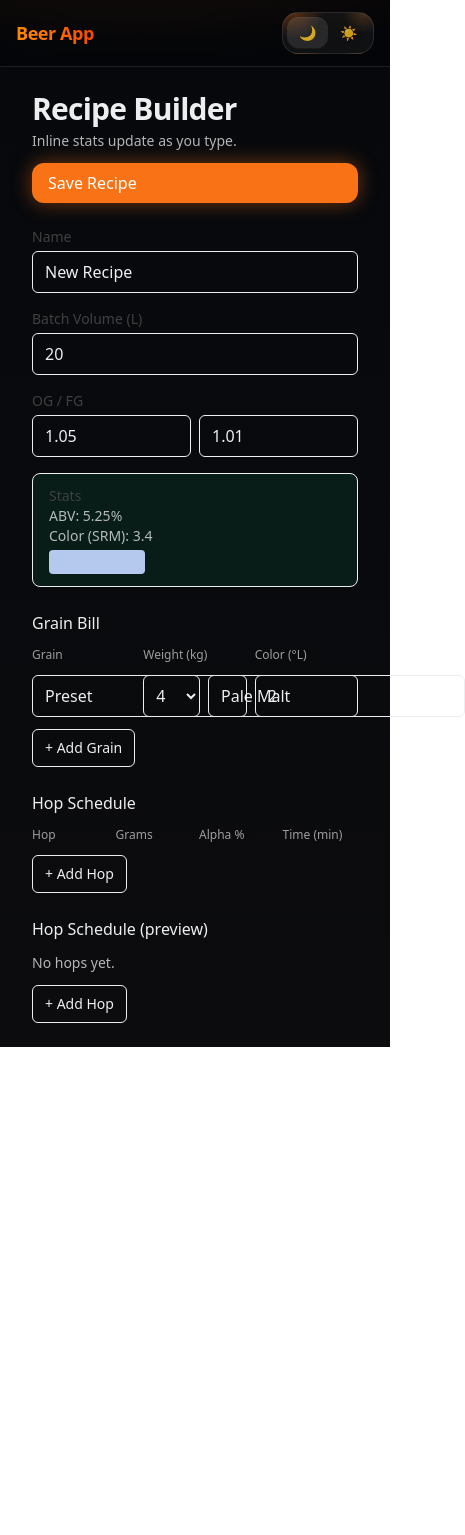
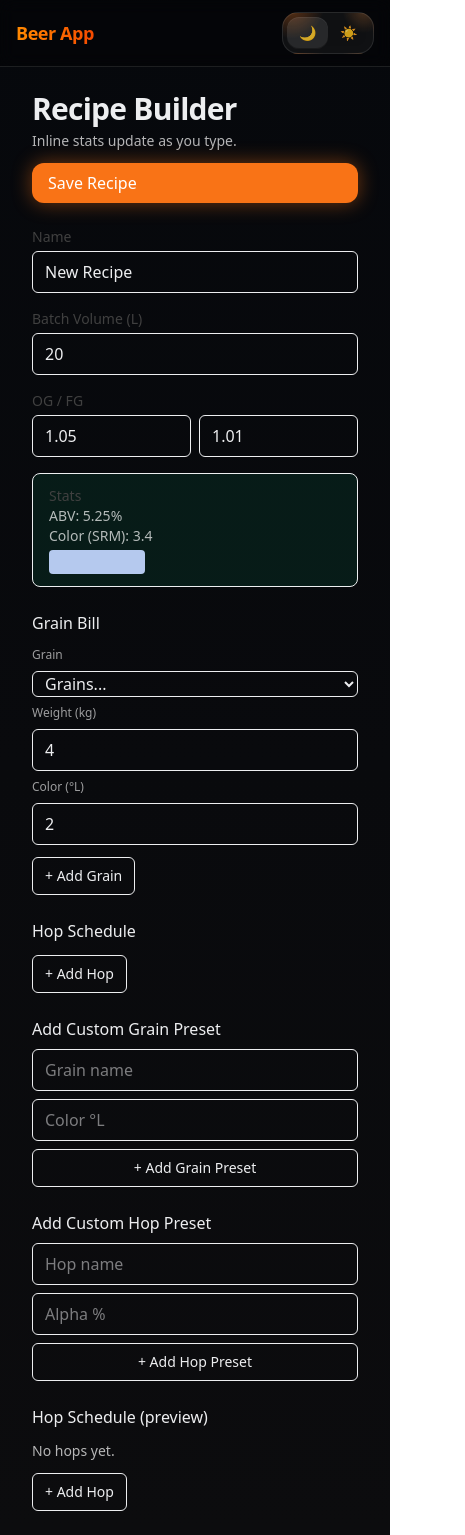
Before and after one commit to AngelsOB/BrewTool, a React (Vite) app: page /recipes in a window 390 px wide. Shown: the whole page, 465 px wide, since content can reach past the window. Before the commit the page ends 1047 px from the top, so only its background shows below. Built offline with nearby package versions, Linux system fonts and the light colour scheme.

Commit message:
fix(builder): mobile labels + responsive grids to prevent overlap

```diff
--- a/src/pages/RecipeBuilder.tsx
+++ b/src/pages/RecipeBuilder.tsx
@@ -10,7 +10,12 @@ import {
   srmMoreyFromMcu,
   srmToHex,
 } from "../utils/calculations";
-import { GRAIN_PRESETS, HOP_PRESETS } from "../utils/presets";
+import {
+  addCustomGrain,
+  addCustomHop,
+  getGrainPresets,
+  getHopPresets,
+} from "../utils/presets";
 
 export default function RecipeBuilder() {
   const upsert = useRecipeStore((s) => s.upsert);
@@ -124,45 +129,43 @@ export default function RecipeBuilder() {
 
       <section className="space-y-3">
         <div className="font-medium">Grain Bill</div>
-        <div className="grid grid-cols-3 gap-2 text-xs text-white/60">
+        <div className="hidden sm:grid grid-cols-3 gap-2 text-xs text-white/60">
           <div>Grain</div>
           <div>Weight (kg)</div>
           <div>Color (°L)</div>
         </div>
         {grains.map((g, i) => (
-          <div key={g.id} className="grid grid-cols-3 gap-2">
-            <div className="flex gap-2">
+          <div key={g.id} className="grid grid-cols-1 sm:grid-cols-3 gap-2">
+            <div className="text-xs text-white/60 sm:hidden">Grain</div>
+            <div className="flex gap-2 min-w-0">
               <select
-                className="rounded-md border px-2"
+                className="w-full rounded-md border px-2"
                 onChange={(e) => {
-                  const preset = GRAIN_PRESETS.find((p) => p.name === e.target.value);
+                  const preset = getGrainPresets().find(
+                    (p) => p.name === e.target.value
+                  );
                   if (!preset) return;
                   const c = [...grains];
-                  c[i] = { ...g, name: preset.name, colorLovibond: preset.colorLovibond };
+                  c[i] = {
+                    ...g,
+                    name: preset.name,
+                    colorLovibond: preset.colorLovibond,
+                  };
                   setGrains(c);
                 }}
                 defaultValue=""
               >
                 <option value="" disabled>
-                  Preset
+                  Grains...
                 </option>
-                {GRAIN_PRESETS.map((p) => (
+                {getGrainPresets().map((p) => (
                   <option key={p.name} value={p.name}>
                     {p.name}
                   </option>
                 ))}
               </select>
-              <input
-                className="rounded-md border px-3 py-2 flex-1"
-                placeholder="Custom name"
-                value={g.name}
-                onChange={(e) => {
-                  const c = [...grains];
-                  c[i] = { ...g, name: e.target.value };
-                  setGrains(c);
-                }}
-              />
             </div>
+            <div className="text-xs text-white/60 sm:hidden">Weight (kg)</div>
             <input
               className="rounded-md border px-3 py-2"
               type="number"
@@ -175,6 +178,7 @@ export default function RecipeBuilder() {
                 setGrains(c);
               }}
             />
+            <div className="text-xs text-white/60 sm:hidden">Color (°L)</div>
             <input
               className="rounded-md border px-3 py-2"
               type="number"
@@ -209,46 +213,47 @@ export default function RecipeBuilder() {
 
       <section className="space-y-3">
         <div className="font-medium">Hop Schedule</div>
-        <div className="grid grid-cols-4 gap-2 text-xs text-white/60">
+        <div className="hidden sm:grid grid-cols-4 gap-2 text-xs text-white/60">
           <div>Hop</div>
           <div>Grams</div>
           <div>Alpha %</div>
           <div>Time (min)</div>
         </div>
         {hops.map((h, i) => (
-          <div key={h.id ?? i} className="grid grid-cols-4 gap-2">
-            <div className="flex gap-2">
+          <div
+            key={h.id ?? i}
+            className="grid grid-cols-1 sm:grid-cols-4 gap-2"
+          >
+            <div className="text-xs text-white/60 sm:hidden">Hop</div>
+            <div className="flex gap-2 min-w-0">
               <select
-                className="rounded-md border px-2"
+                className="w-full rounded-md border px-2"
                 onChange={(e) => {
-                  const preset = HOP_PRESETS.find((p) => p.name === e.target.value);
+                  const preset = getHopPresets().find(
+                    (p) => p.name === e.target.value
+                  );
                   if (!preset) return;
                   const c = [...hops];
-                  c[i] = { ...h, name: preset.name, alphaAcidPercent: preset.alphaAcidPercent } as HopItem;
+                  c[i] = {
+                    ...h,
+                    name: preset.name,
+                    alphaAcidPercent: preset.alphaAcidPercent,
+                  } as HopItem;
                   setHops(c);
                 }}
                 defaultValue=""
               >
                 <option value="" disabled>
-                  Preset
+                  Hops...
                 </option>
-                {HOP_PRESETS.map((p) => (
+                {getHopPresets().map((p) => (
                   <option key={p.name} value={p.name}>
                     {p.name}
                   </option>
                 ))}
               </select>
-              <input
-                className="rounded-md border px-3 py-2 flex-1"
-                placeholder="Custom name"
-                value={h.name}
-                onChange={(e) => {
-                  const c = [...hops];
-                  c[i] = { ...h, name: e.target.value } as HopItem;
-                  setHops(c);
-                }}
-              />
             </div>
+            <div className="text-xs text-white/60 sm:hidden">Grams</div>
             <input
               className="rounded-md border px-3 py-2"
               type="number"
@@ -261,6 +266,7 @@ export default function RecipeBuilder() {
                 setHops(c);
               }}
             />
+            <div className="text-xs text-white/60 sm:hidden">Alpha %</div>
             <input
               className="rounded-md border px-3 py-2"
               type="number"
@@ -269,10 +275,14 @@ export default function RecipeBuilder() {
               value={h.alphaAcidPercent}
               onChange={(e) => {
                 const c = [...hops];
-                c[i] = { ...h, alphaAcidPercent: Number(e.target.value) } as HopItem;
+                c[i] = {
+                  ...h,
+                  alphaAcidPercent: Number(e.target.value),
+                } as HopItem;
                 setHops(c);
               }}
             />
+            <div className="text-xs text-white/60 sm:hidden">Time (min)</div>
             <input
               className="rounded-md border px-3 py-2"
               type="number"
@@ -306,13 +316,92 @@ export default function RecipeBuilder() {
         </button>
       </section>
 
+      <section className="space-y-2">
+        <div className="font-medium">Add Custom Grain Preset</div>
+        <form
+          className="grid grid-cols-1 sm:grid-cols-3 gap-2"
+          onSubmit={(e) => {
+            e.preventDefault();
+            const form = e.currentTarget as HTMLFormElement & {
+              gname: HTMLInputElement;
+              glov: HTMLInputElement;
+            };
+            const name = form.gname.value.trim();
+            const lov = Number(form.glov.value);
+            if (!name || !Number.isFinite(lov)) return;
+            addCustomGrain({ name, colorLovibond: lov });
+            form.reset();
+          }}
+        >
+          <input
+            name="gname"
+            className="rounded-md border px-3 py-2"
+            placeholder="Grain name"
+          />
+          <input
+            name="glov"
+            type="number"
+            step="0.1"
+            className="rounded-md border px-3 py-2"
+            placeholder="Color °L"
+          />
+          <button
+            className="rounded-md border px-3 py-2 text-sm hover:bg-neutral-50"
+            type="submit"
+          >
+            + Add Grain Preset
+          </button>
+        </form>
+      </section>
+
+      <section className="space-y-2">
+        <div className="font-medium">Add Custom Hop Preset</div>
+        <form
+          className="grid grid-cols-1 sm:grid-cols-3 gap-2"
+          onSubmit={(e) => {
+            e.preventDefault();
+            const form = e.currentTarget as HTMLFormElement & {
+              hname: HTMLInputElement;
+              haa: HTMLInputElement;
+            };
+            const name = form.hname.value.trim();
+            const aa = Number(form.haa.value);
+            if (!name || !Number.isFinite(aa)) return;
+            addCustomHop({ name, alphaAcidPercent: aa });
+            form.reset();
+          }}
+        >
+          <input
+            name="hname"
+            className="rounded-md border px-3 py-2"
+            placeholder="Hop name"
+          />
+          <input
+            name="haa"
+            type="number"
+            step="0.1"
+            className="rounded-md border px-3 py-2"
+            placeholder="Alpha %"
+          />
+          <button
+            className="rounded-md border px-3 py-2 text-sm hover:bg-neutral-50"
+            type="submit"
+          >
+            + Add Hop Preset
+          </button>
+        </form>
+      </section>
+
       <section className="space-y-3">
         <div className="font-medium">Hop Schedule (preview)</div>
         {hops.length === 0 ? (
           <div className="text-sm text-white/70">No hops yet.</div>
         ) : (
           hops.map((h, i) => (
-            <div key={h.id ?? i} className="grid grid-cols-3 gap-2">
+            <div
+              key={h.id ?? i}
+              className="grid grid-cols-1 sm:grid-cols-3 gap-2"
+            >
               <input
                 className="rounded-md border px-3 py-2"
                 placeholder="Name"
--- a/src/utils/presets.ts
+++ b/src/utils/presets.ts
@@ -1,3 +1,5 @@
+import { loadJson, saveJson } from "./storage";
+
 export type GrainPreset = {
   name: string;
   colorLovibond: number;
@@ -34,3 +36,30 @@ export const HOP_PRESETS: HopPreset[] = [
   { name: "East Kent Goldings", alphaAcidPercent: 5 },
   { name: "Fuggle", alphaAcidPercent: 4.5 },
 ];
+
+const CUSTOM_GRAINS_KEY = "beerapp.customGrains";
+const CUSTOM_HOPS_KEY = "beerapp.customHops";
+
+export function getGrainPresets(): GrainPreset[] {
+  const custom = loadJson<GrainPreset[]>(CUSTOM_GRAINS_KEY, []);
+  return [...GRAIN_PRESETS, ...custom];
+}
+
+export function getHopPresets(): HopPreset[] {
+  const custom = loadJson<HopPreset[]>(CUSTOM_HOPS_KEY, []);
+  return [...HOP_PRESETS, ...custom];
+}
+
+export function addCustomGrain(p: GrainPreset): GrainPreset[] {
+  const list = loadJson<GrainPreset[]>(CUSTOM_GRAINS_KEY, []);
+  const next = [...list.filter((x) => x.name !== p.name), p];
+  saveJson(CUSTOM_GRAINS_KEY, next);
+  return [...GRAIN_PRESETS, ...next];
+}
+
+export function addCustomHop(p: HopPreset): HopPreset[] {
+  const list = loadJson<HopPreset[]>(CUSTOM_HOPS_KEY, []);
+  const next = [...list.filter((x) => x.name !== p.name), p];
+  saveJson(CUSTOM_HOPS_KEY, next);
+  return [...HOP_PRESETS, ...next];
+}
```
Also changed, not shown: src/main.tsx (+5 -2 lines).
